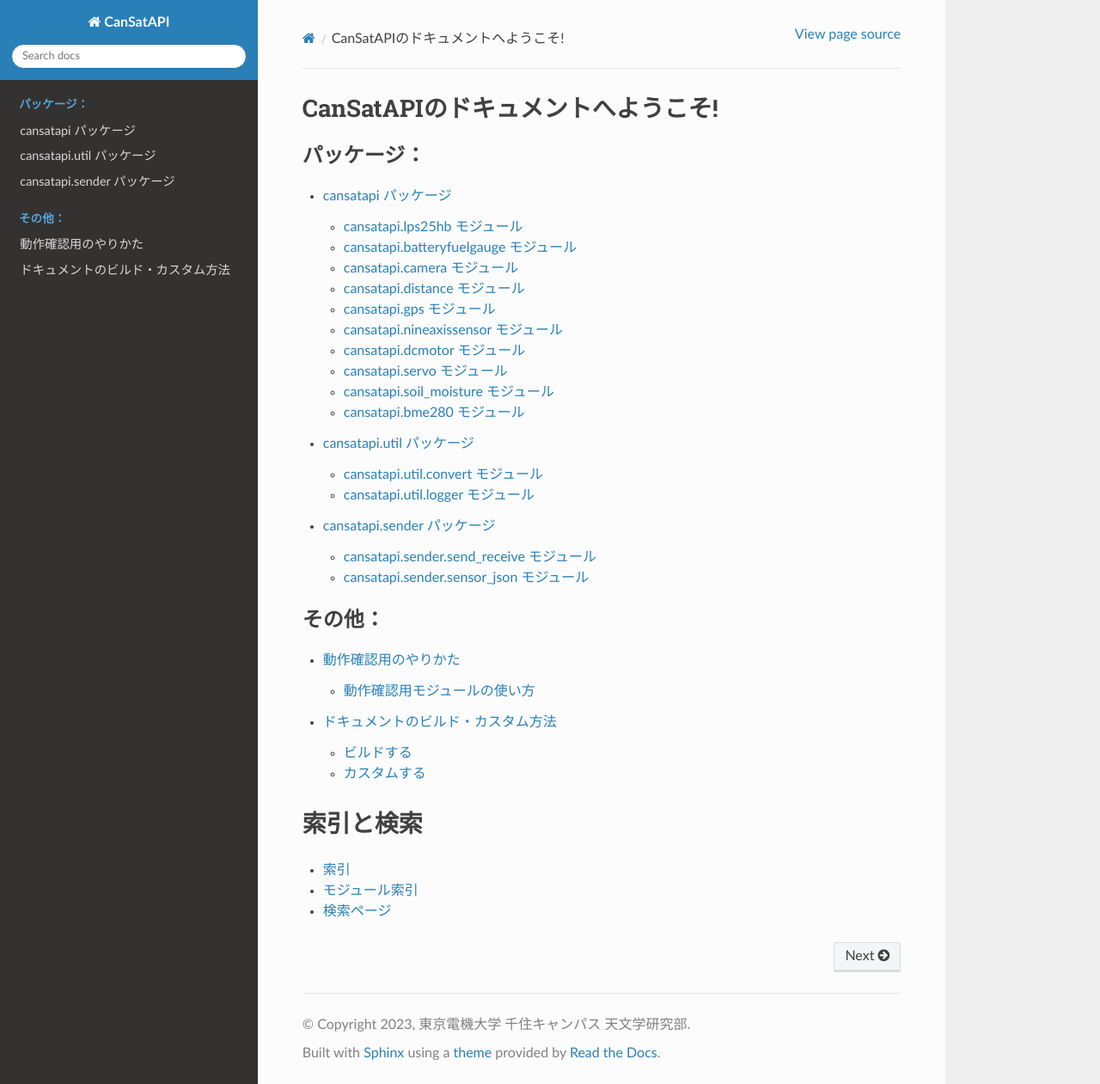
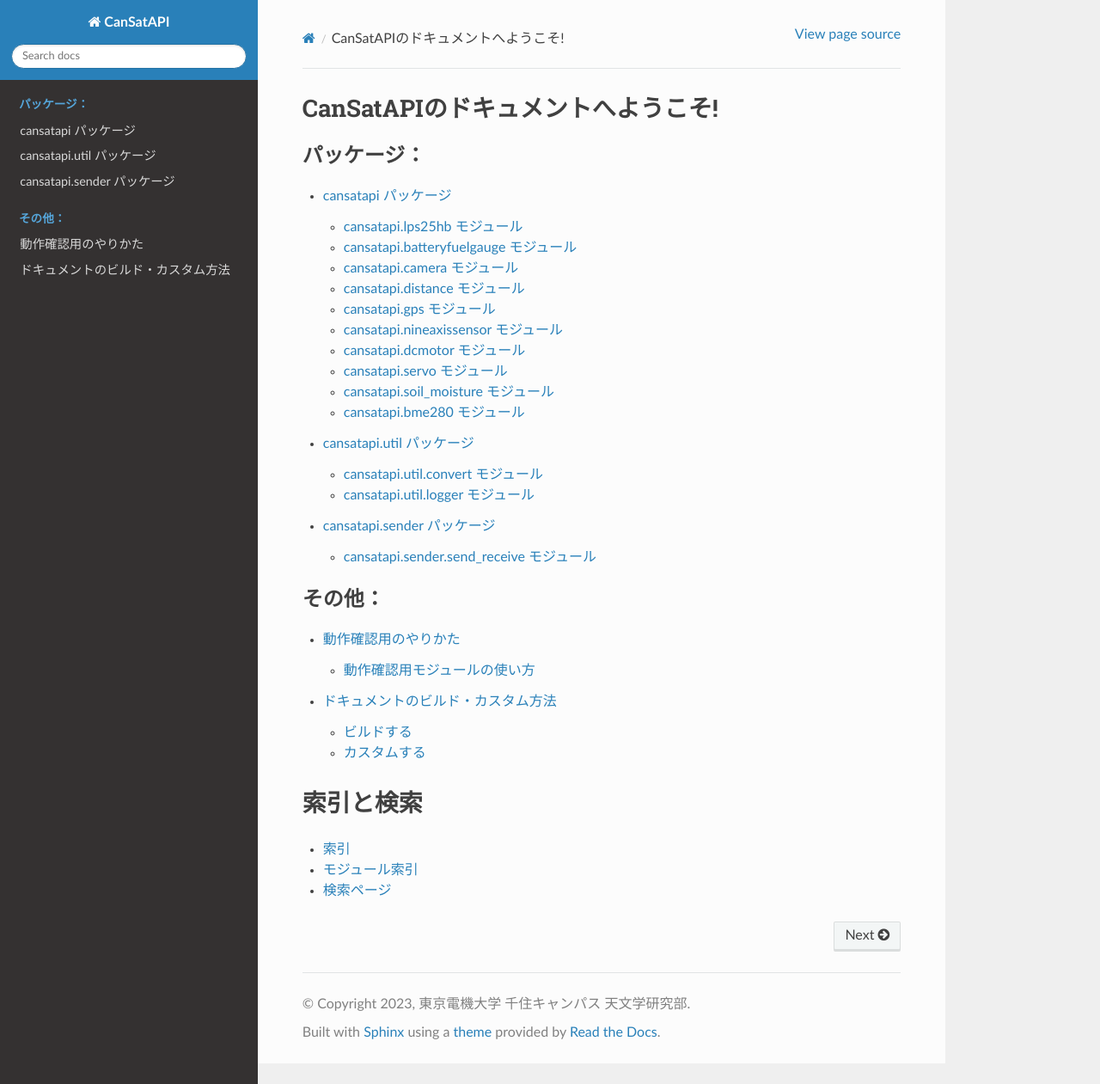
Before and after one commit to TDUSenjuAstronomyResearchClub/CanSat02, a Sphinx documentation site: the page built from docs/source/index.rst, in a window 1280 px wide and 1261 px high. Shown: the whole window at 86% size. Built offline with Sphinx 7.4.7 and the Read the Docs theme 2.0.0, drawn with Linux system fonts in a browser that asks for light colours.

Commit message:
ドキュメントを修正

```diff
--- a/docs/source/sender.rst
+++ b/docs/source/sender.rst
@@ -8,11 +8,3 @@ cansatapi.sender.send_receive モジュール
    :members:
    :undoc-members:
    :show-inheritance:
-
-cansatapi.sender.sensor_json モジュール
---------------------------------------------------
-
-.. automodule:: cansatapi.sender.sensor_json
-   :members:
-   :undoc-members:
-   :show-inheritance:
```
